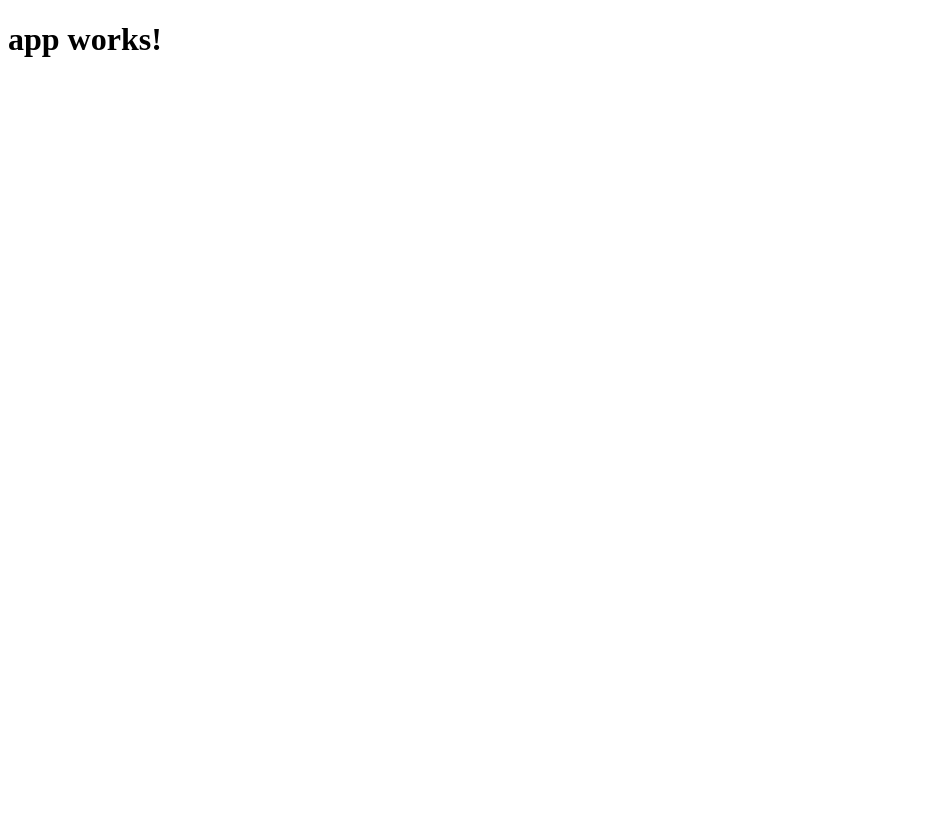
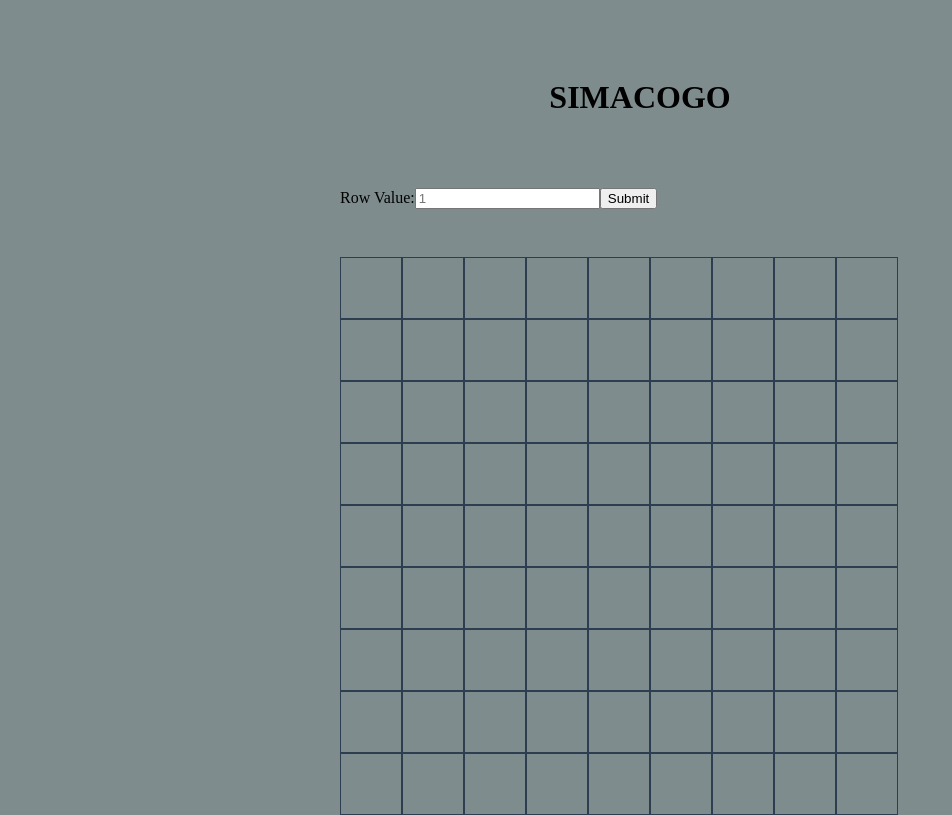
Before and after one commit to rufio89/Simacogo, an Angular app: page / in a window 1280 px wide. Shown: the whole page, without its empty margins (0-952 px from the left). Built offline with nearby package versions, Linux system fonts and the light colour scheme.

Commit message:
First Commit

```diff
--- a/src/app/app.component.html
+++ b/src/app/app.component.html
@@ -1,3 +1,3 @@
-<h1>
-  {{title}}
-</h1>
+<app-node>
+
+</app-node>
--- a/src/app/app.component.ts
+++ b/src/app/app.component.ts
@@ -1,4 +1,5 @@
 import { Component } from '@angular/core';
+import {State} from "./state";
 
 @Component({
   selector: 'app-root',
@@ -6,5 +7,6 @@ import { Component } from '@angular/core';
   styleUrls: ['./app.component.css']
 })
 export class AppComponent {
-  title = 'app works!';
+
+
 }
--- /dev/null
+++ b/src/app/node/node.component.css
@@ -0,0 +1,17 @@
+#container{
+  margin:0 auto;
+  width:600px;
+}
+.square{
+  border:1px solid #2c3e50;
+  width:60px;
+  height: 60px;
+  float:left;
+  text-align: center;
+  vertical-align: middle;
+  line-height: 60px;
+}
+
+.rowValue{
+  margin-bottom:3em;
+}
--- /dev/null
+++ b/src/app/node/node.component.html
@@ -0,0 +1,21 @@
+<div style="padding:50px;">
+  <h1 style="text-align: center;">SIMACOGO</h1>
+</div>
+<div id="container">
+  <form #f="ngForm" (ngSubmit)="onSubmit(f.value)" class="ui form">
+    <div class="rowValue">
+      <label for="rowInput">Row Value:</label>
+      <input type="text" id="rowInput" placeholder="1" name="rowValue" ngModel>
+      <button type="submit" class="ui button">Submit</button>
+    </div>
+  </form>
+
+  <div *ngFor="let b of board; let i = index">
+    <div class="square" id="square-{{i}}"*ngIf="i%9==0 && i!=0">
+      {{b}}
+    </div>
+    <div class="square" id="square-{{i}}" *ngIf="i%9!=0">
+      {{b}}
+    </div>
+  </div>
+</div>
--- /dev/null
+++ b/src/app/node/node.component.ts
@@ -0,0 +1,43 @@
+import { Component, OnInit } from '@angular/core';
+import {State} from "../state";
+import {FormControl} from "@angular/forms";
+
+
+@Component({
+  selector: 'app-node',
+  templateUrl: './node.component.html',
+  styleUrls: ['./node.component.css']
+})
+export class NodeComponent  {
+  parent:Node;
+  currentState:State = new State();
+  board: Array<string>;
+  valueControl = new FormControl();
+  newValue = this.valueControl.value;
+
+  constructor() {
+    this.board = this.currentState.getCurrentState();
+
+  }
+
+
+  setRowInputValue(rowInput): void{
+    var currentElem;
+    for(var i = 72 + parseInt(rowInput);i >0;i-=9){
+      currentElem = document.getElementById("square-" + i);
+      if(!this.currentState[i] && currentElem.innerText == ""){
+        this.currentState.setCurrentState(i,"O");
+        break;
+      }
+
+    }
+  }
+
+  onSubmit(form: any): void{
+    console.log(form);
+    this.setRowInputValue(form.rowValue);
+    console.dir(this.currentState);
+    console.dir(this.board);
+  }
+
+}
--- /dev/null
+++ b/src/app/state.ts
@@ -0,0 +1,19 @@
+export class State {
+   currentState: Array<string> = new Array<string>(82);
+
+
+  constructor(){
+
+  };
+
+
+
+  getCurrentState(): Array<string>{
+    return this.currentState;
+  }
+
+  setCurrentState(i, newValue): void{
+    this.currentState[i]= newValue;
+  }
+
+}
--- a/src/styles.css
+++ b/src/styles.css
@@ -1 +1,4 @@
 /* You can add global styles to this file, and also import other style files */
+html{
+  background-color:#7f8c8d;
+}
```
Also changed, not shown: src/app/app.module.ts (+7 -3 lines), 1 other file (tests, documents, lock files or other folders).
